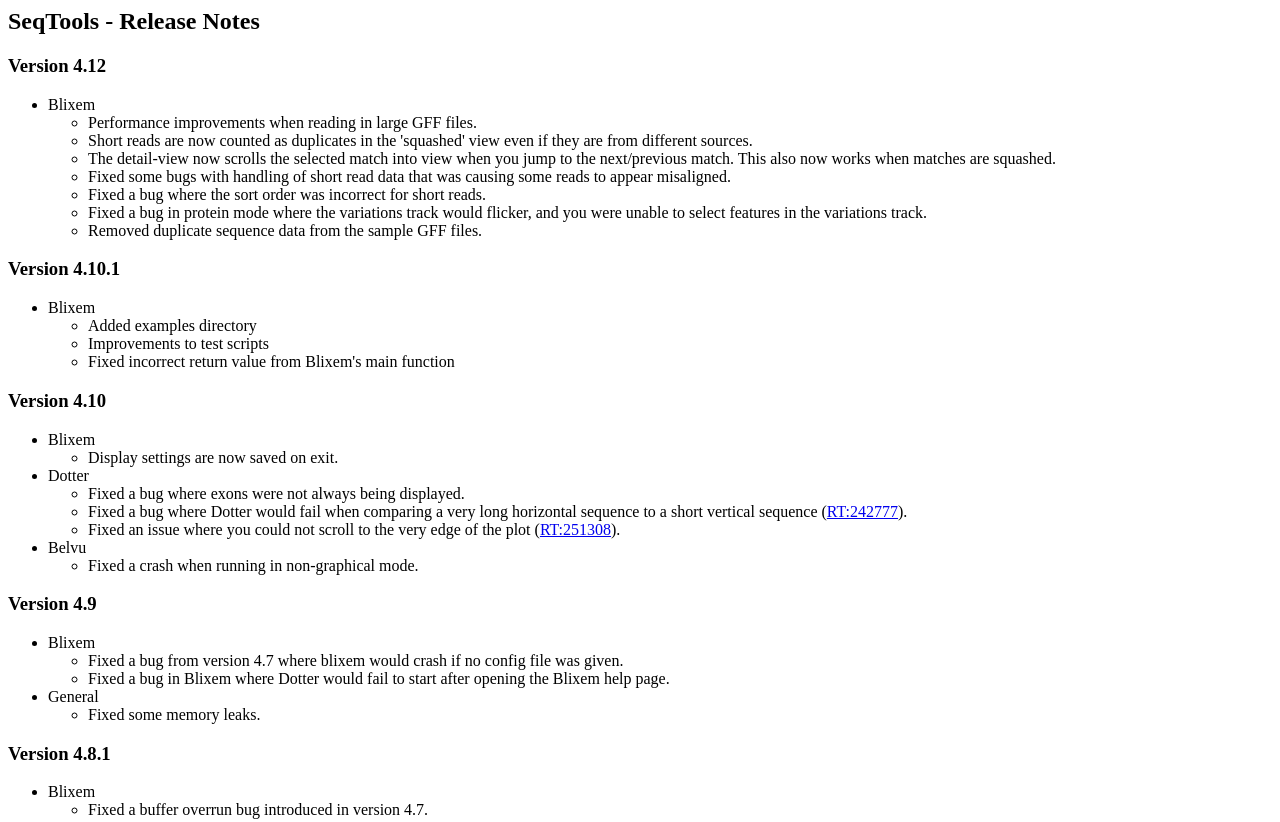
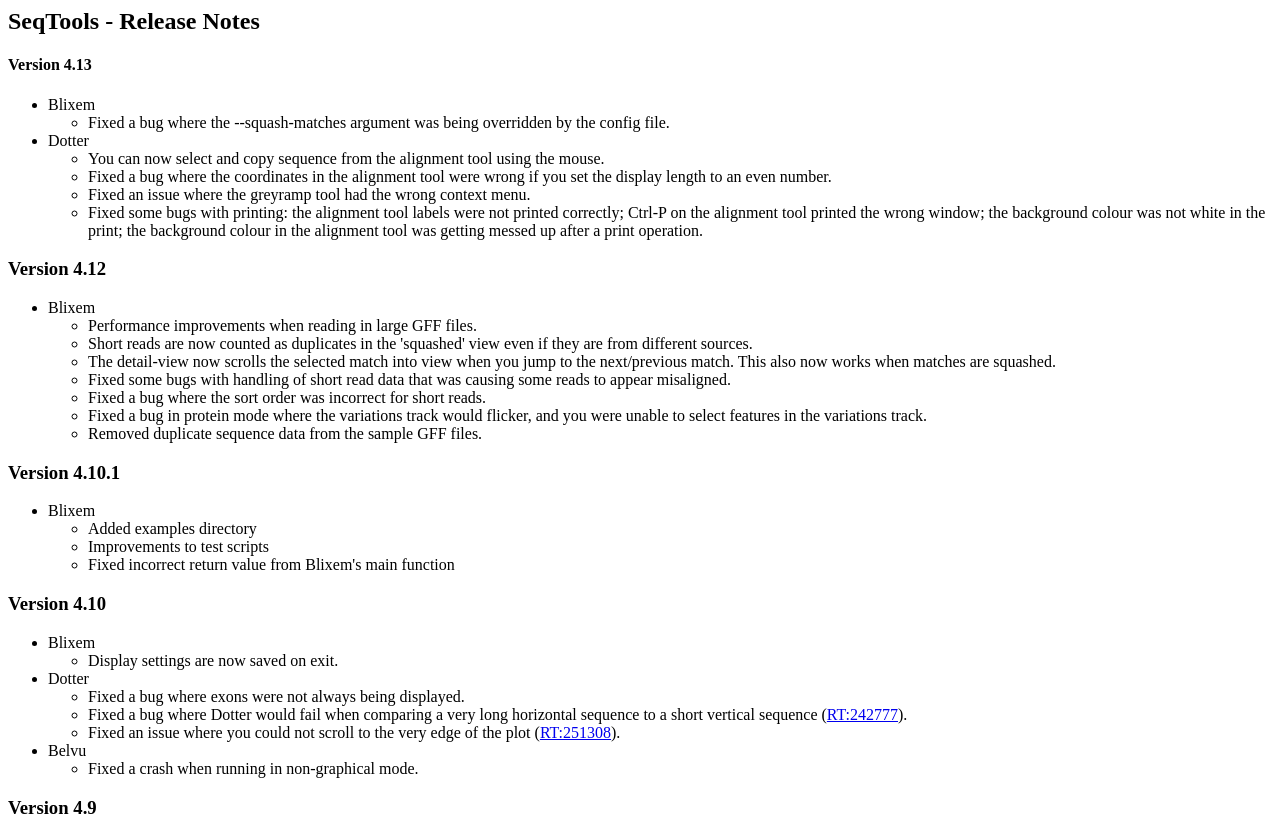
Before and after one commit to Ensembl/seqtools, a plain HTML site: page src/doc/User_doc/release_notes.html in a window 1280 px wide. Shown: the top 822 px of the page. Drawn offline with Linux system fonts and the light colour scheme.

Commit message:
Updated release notes

```diff
--- a/src/doc/User_doc/release_notes.html
+++ b/src/doc/User_doc/release_notes.html
@@ -5,6 +5,21 @@
 
 <body>
 <h2>SeqTools - Release Notes</h2>
+
+<h4>Version 4.13</h4>
+<ul>
+  <li>Blixem
+    <ul>
+      <li>Fixed a bug where the --squash-matches argument was being overridden by the config file.
+    </ul>
+  <li>Dotter
+    <ul>
+      <li>You can now select and copy sequence from the alignment tool using the mouse.
+      <li>Fixed a bug where the coordinates in the alignment tool were wrong if you set the display length to an even number.
+      <li>Fixed an issue where the greyramp tool had the wrong context menu.
+      <li>Fixed some bugs with printing: the alignment tool labels were not printed correctly; Ctrl-P on the alignment tool printed the wrong window; the background colour was not white in the print; the background colour in the alignment tool was getting messed up after a print operation.
+    </ul>
+  </ul>
 
 <h3>Version 4.12</h3>
 <ul>
```
